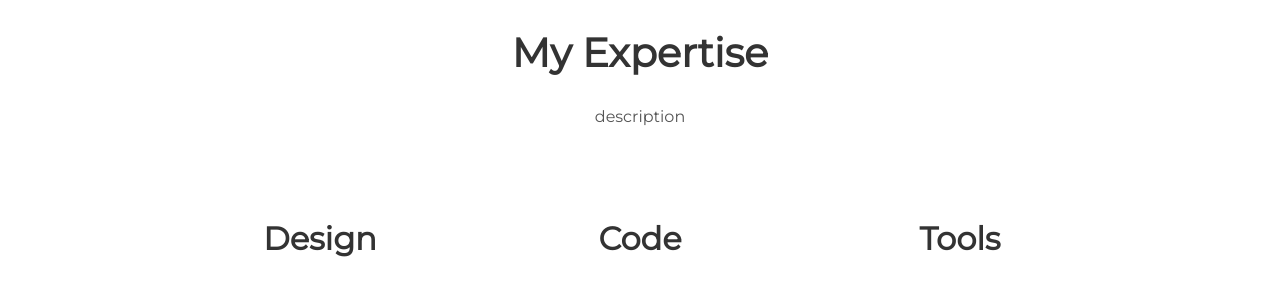
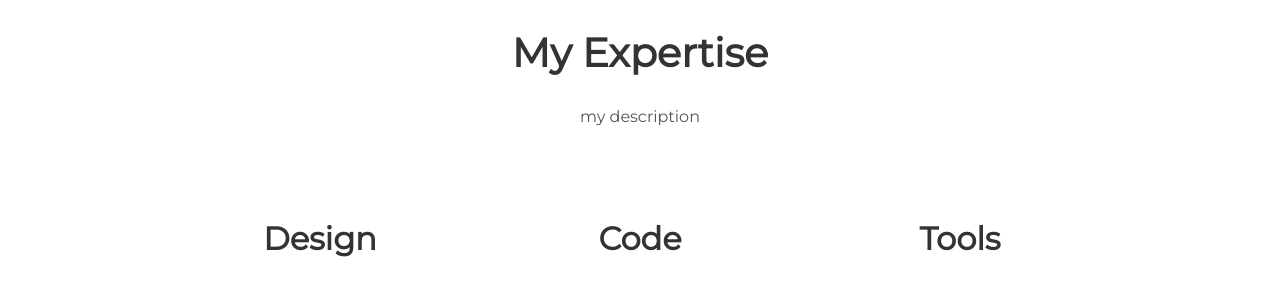
Before and after one commit to francois-goybet/francois-goybet.github.io, a Jekyll site: the page built from README.md, in a window 1280 px wide and 900 px high, scrolled down 799 px. Shown: the part 153-449 px from the top of the window. Built offline with Jekyll 4.4.1, drawn with Linux system fonts in a browser that asks for light colours; our own code applies the rules of GitHub Pages for plain Markdown files.

```diff
--- a/_config.yml
+++ b/_config.yml
@@ -4,7 +4,7 @@ description: François Goybet Resume
 
 # User settings
 username: François Goybet
-user_description: description
+user_description: my description
 user_title: Data Science and Financial Engineering Student
 email: francoisgoybet@gmail.com
 github_username:  francois-goybet
```
